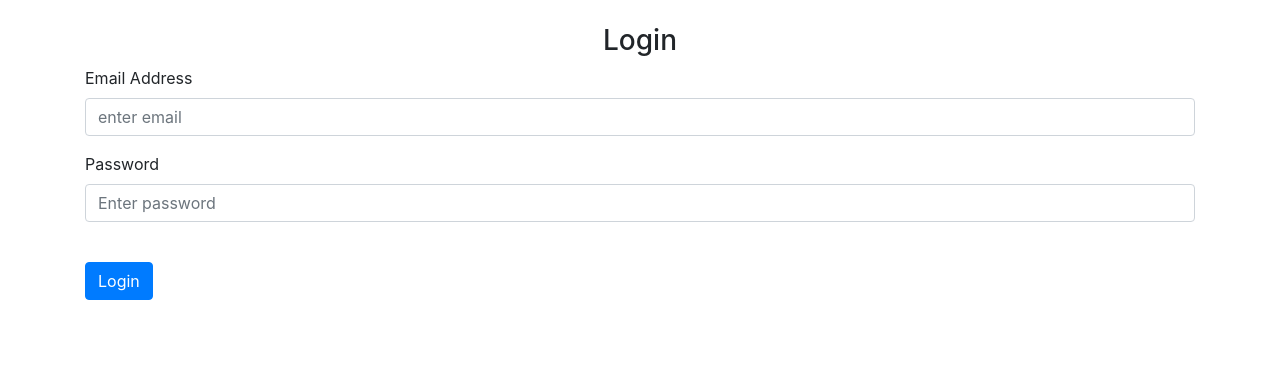
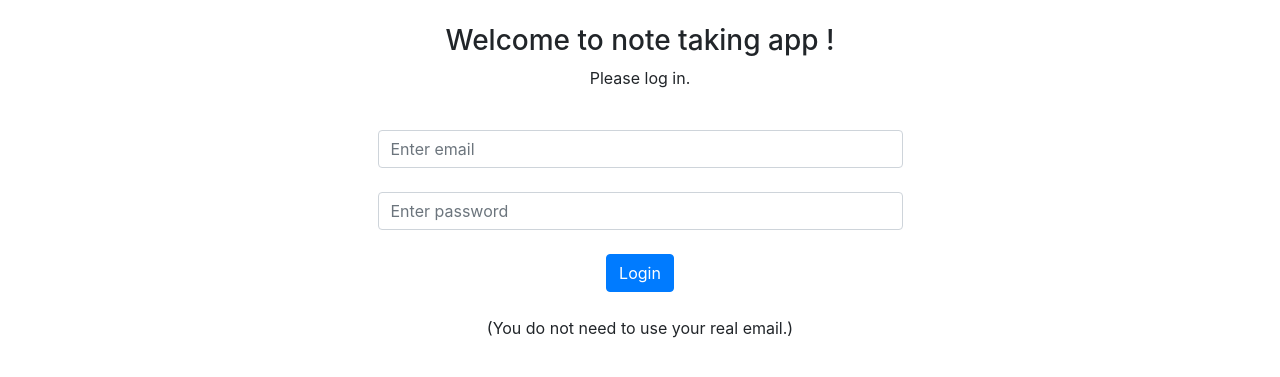
Before and after one commit to Aberran/FlaskWebApp, a Flask app: page /login in a window 1280 px wide. Shown: the part 40-417 px from the top of the page. Run offline with Flask 3, Linux system fonts and the light colour scheme; some libraries are stand-ins or nearby versions.

Commit message:
little bit of style

```diff
--- a/websie/templates/login.html
+++ b/websie/templates/login.html
@@ -2,21 +2,21 @@
 {% block title %}Login{% endblock %}
 {% block content %}
 
-<form method='POST'>
+<form method='POST' align='center'>
     <br/>
-    <h3 align='center'>Login</h3>
-    <div class='form-group'>
-        <label for='email'>Email Address</label>
+        <h3>Welcome to note taking app !</h3>
+        <p>Please log in.</p>
+    <br/>
+        <div class='mx-auto col-10 col-md-8 col-lg-6'>
             <input
                 type='email'
                 class='form-control'
                 id='email'
                 name='email'
-            placeholder='enter email'/>
+                placeholder='Enter email'/>
         </div>
-
-    <div class='form-group'>
-        <label for='password1'>Password</label>
+    <br/>
+        <div class='mx-auto col-10 col-md-8 col-lg-6'>
             <input
                 type='password'
                 class='form-control'
@@ -26,6 +26,8 @@
         </div>
     <br/>
         <button type='submit' class='btn btn-primary'>Login</button>
+    <br/><br/>
+        <p>(You do not need to use your real email.)</p>
 </form>
 
 {% endblock %}
```
Also changed, not shown: websie/templates/home.html (+8 -3 lines), websie/templates/sign_up.html (+11 -10 lines), instance/database.db (added). Lines whose indentation alone changed are shown as unchanged.
